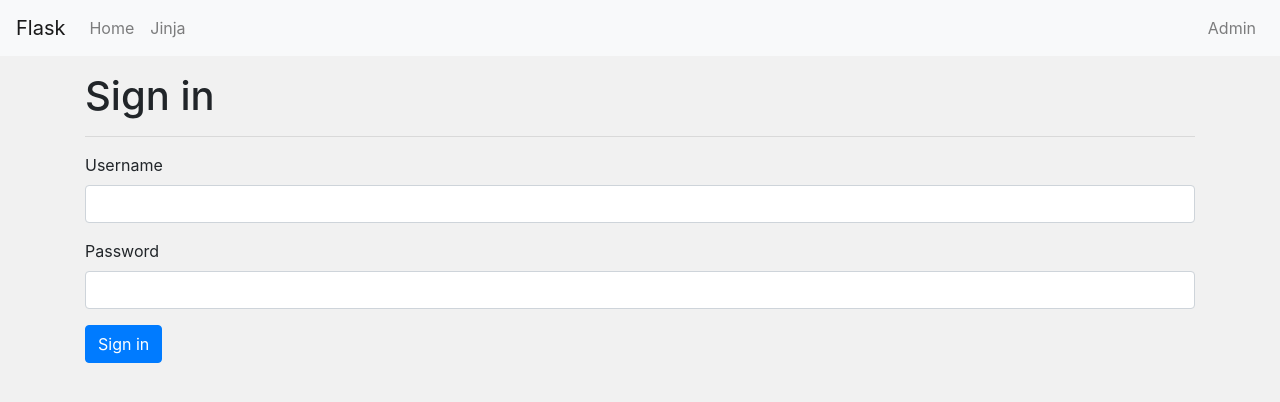
After one commit to hao134/Flask_learn, a Flask app: page /sign-in in a window 1280 px wide. The commit adds this page. Shown: the top 402 px of the page. Run offline with Flask 2, Linux system fonts and the light colour scheme.

Commit message:
The Flask session object

```diff
--- /dev/null
+++ b/app/templates/public/sign_in.html
@@ -0,0 +1,32 @@
+{% extends "public/templates/public_template.html" %}
+
+{% block title %}sign in{% endblock %}
+
+{% block main %}
+
+<div class="container">
+    <div class="row">
+        <div class="col">
+            <h1>Sign in</h1>
+            <hr>
+
+            <form action="/sign-in" method="POST">
+
+                <div class="form-group">
+                    <label>Username</label>
+                    <input class="form-control" type="text" name="username">
+                </div>
+
+
+                <div class="form-group">
+                    <label>Password</label>
+                    <input class="form-control" type="password" name="password">
+                </div>
+
+                <button type="submit" class="btn btn-primary">Sign in</button>
+            </form>
+        </div>
+    </div>
+</div>
+
+{% endblock %}
--- a/app/views.py
+++ b/app/views.py
@@ -1,6 +1,6 @@
 from app import app
 
-from flask import render_template, request, redirect, jsonify, make_response
+from flask import render_template, request, redirect, jsonify, make_response, session, url_for
 
 from datetime import datetime
 
@@ -112,16 +112,6 @@ users = {
         "twitter_handle" : "@elonmusk"
     }
 }
-
-@app.route("/profile/<username>")
-def profile(username):
-
-    user = None
-
-    if username in users:
-        user = users[username]
-
-    return render_template("public/profile.html", username=username, user=user)
 
 @app.route("/multiple/<foo>/<bar>/<baz>")
 def multi(foo, bar, baz):
@@ -305,3 +295,64 @@ def cookies():
     res.set_cookie("chewy", "yes")
 
     return res
+
+## =================== Session =======================
+app.config["SECRET_KEY"] = "2eLAx4kgkuoJhcgq-cIJHA"
+
+users = {
+    "julian" : {
+        "username" : "julian",
+        "email" : "julian@gmail.com",
+        "password" : "example",
+        "bio" : "some guy from the internet"
+    },
+    "clarissa" : {
+        "username" : "clarissa",
+        "email": "clarissa@icloud.com",
+        "password" : "sweetpostato22",
+        "bio" : "sweet potato is life"
+    },
+}
+
+@app.route("/sign-in", methods=["GET", "POST"])
+def sign_in():
+
+    if request.method == "POST":
+        req = request.form
+        username = req.get("username")
+        password = req.get("password")
+
+        if not username in users:
+            print("username not found")
+            return redirect(request.url)
+        else:
+            user = users[username]
+
+        if not password == user["password"]:
+            print("Password incorrect")
+            return redirect(request.url)
+
+        else:
+            session["USERNAME"] = user["username"]
+            print(session)
+            print("User added to session")
+            return redirect(url_for("profile"))
+
+    return render_template("public/sign_in.html")
+
+@app.route("/profile")
+def profile():
+
+    if session.get("USERNAME", None) is not None:
+        username = session.get("USERNAME")
+        user = users[username]
+        return render_template("public/profile.html", user=user)
+
+    else:
+        print("Username not found in session")
+        return redirect(url_for("sign_in"))
+
+@app.route("/sign-out")
+def sign_out():
+    session.pop("USERNAME", None)
+    return redirect(url_for("sign_in"))
```
Also changed, not shown: app/templates/public/profile.html (+4 -7 lines), readme.md.
